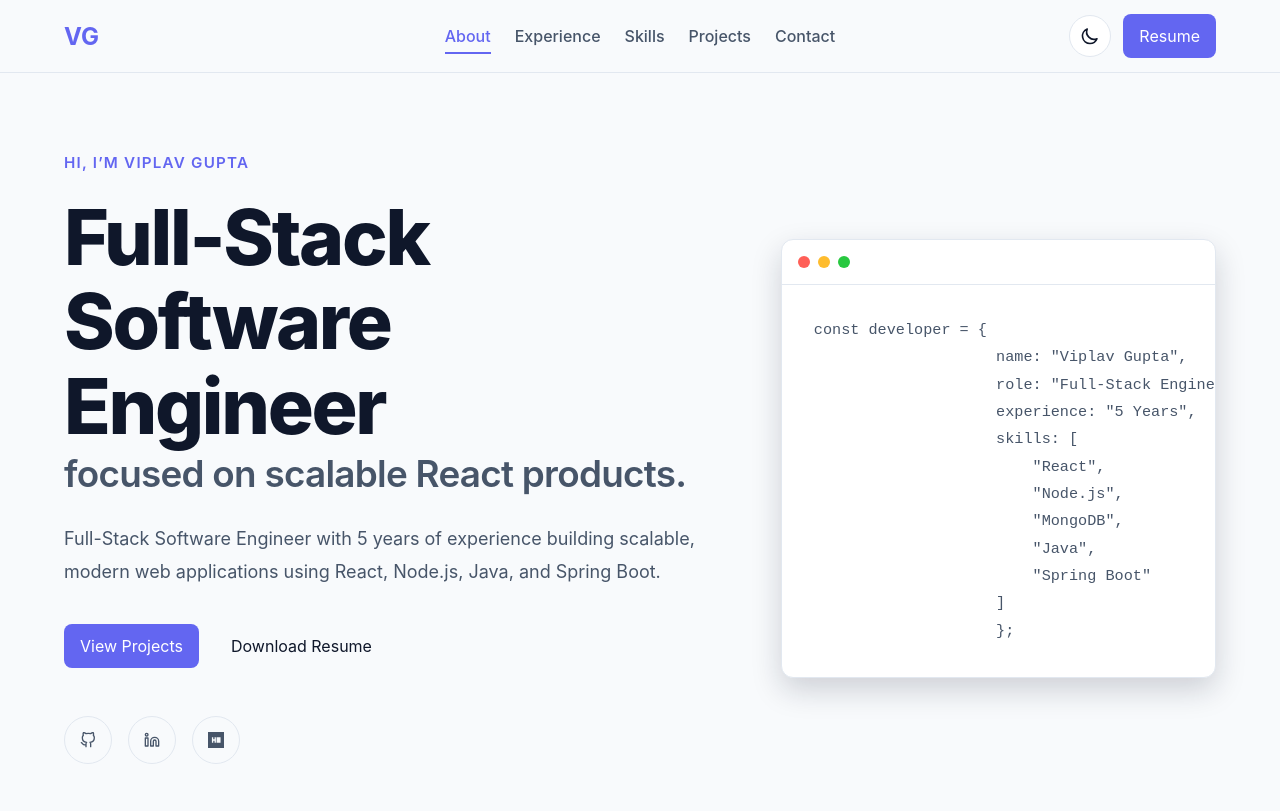
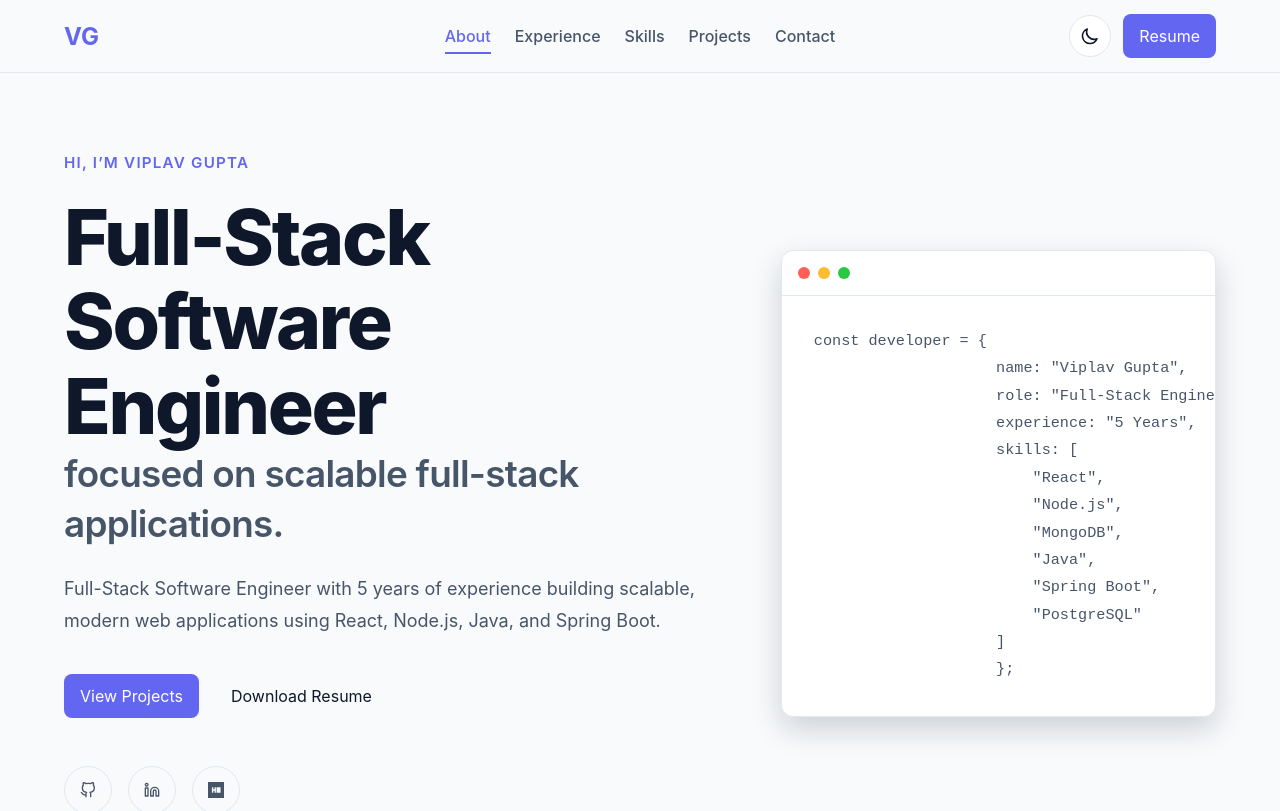
Before and after one commit to viplavg/VG-Portfolio, a React (Vite) app: page / in a window 1280 px wide. Shown: the top 811 px of the page. Built offline with nearby package versions, Linux system fonts and the light colour scheme.

Commit message:
preview fixed with updated title

```diff
--- a/src/sections/Hero/Hero.jsx
+++ b/src/sections/Hero/Hero.jsx
@@ -11,7 +11,7 @@ const Hero = () => {
 
           <h1 className="hero__title">
             Full-Stack Software Engineer
-            <span>focused on scalable React products.</span>
+            <span>focused on scalable full-stack applications.</span>
           </h1>
 
           <p className="hero__description">
@@ -80,7 +80,8 @@ const Hero = () => {
                         "Node.js",
                         "MongoDB",
                         "Java",
-                        "Spring Boot"
+                        "Spring Boot",
+                        "PostgreSQL"
                     ]
                     };`}
             </pre>
```
Also changed, not shown: preview/portfolio-preview.png.
